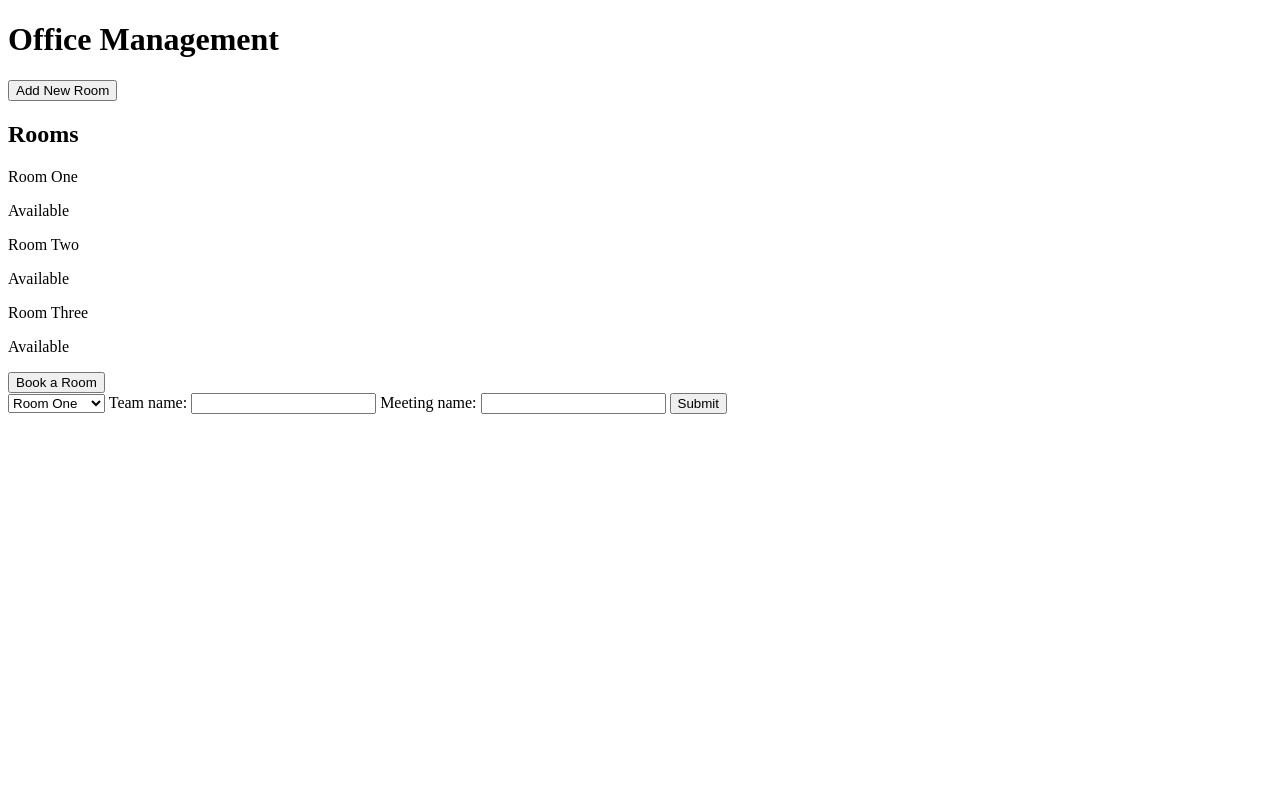
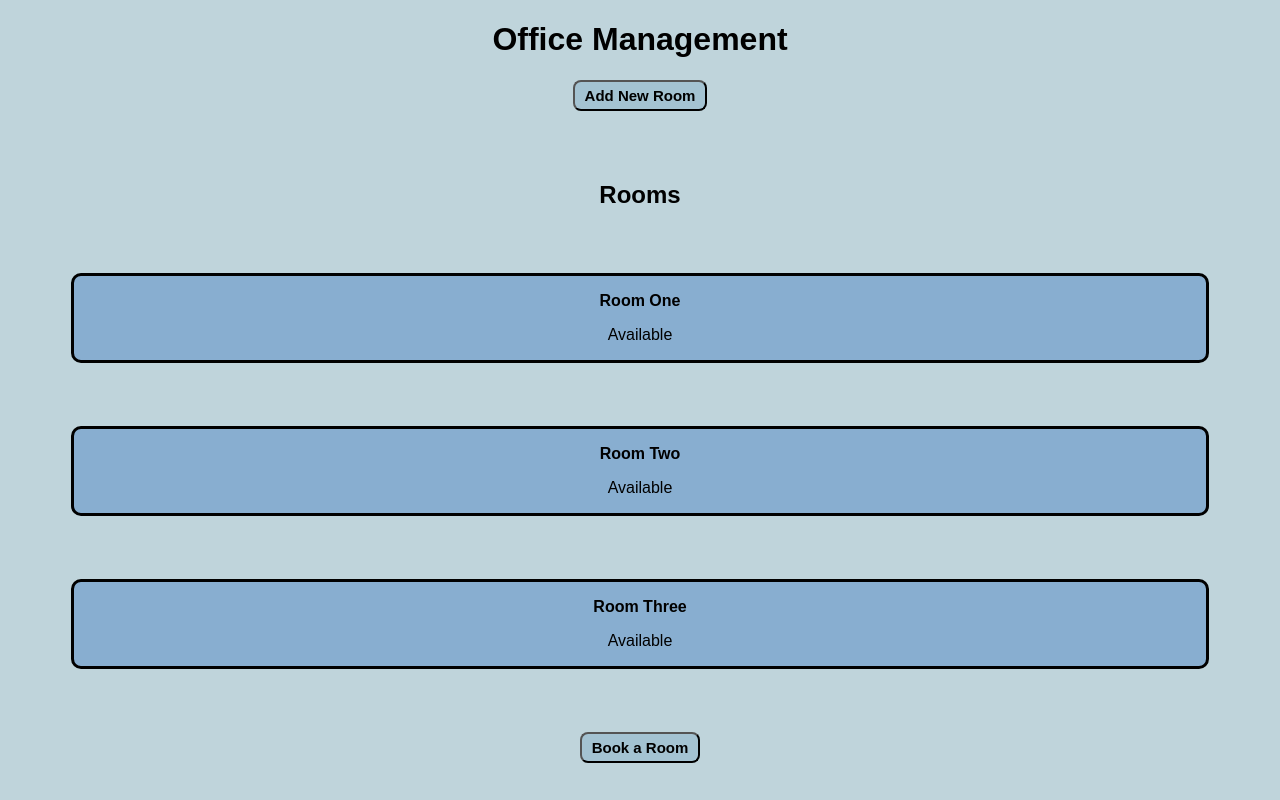
Before and after one commit to lewiscj97/office-management-js, a plain HTML site: page index.html in a window 1280 px wide. Both pictures are taken after a click on the button "Book a Room". Shown: the top 800 px of the page. Drawn offline with Linux system fonts and the light colour scheme.

Commit message:
style(*): add styling to webapp

```diff
--- a/index.html
+++ b/index.html
@@ -8,28 +8,33 @@
     <meta name="viewport" content="width=device-width, initial-scale=1">
     <script src="./src/Office.js"></script>
     <script src="./src/interface.js"></script>
+    <link rel="stylesheet" href="/styles/style.css">
   </head>
   <body>
     <h1>Office Management</h1>
-    <button id="add-new-room">Add New Room</button>
+    <div class="button-container">
+      <button id="add-new-room">Add New Room</button>
+    </div>
     <div id="new-room-container" style="display: none">
-      <input type="text" name="room-name" id="room-name">
-      <input id="new-room-submit" type="submit" value="Submit">
+      <input class="text-input" type="text" name="room-name" id="room-name">
+      <button id="new-room-submit" type="submit" value="Submit">Submit</button>
     </div>
     <div id="rooms">
       <h2>Rooms</h2>
       <section id="rooms-container">
       </section>
     </div>
-    <button id="booking-toggle">Book a Room</button>
+    <div class="button-container">
+      <button id="booking-toggle">Book a Room</button>
+    </div>
     <div id="book-room-container" style="display: none">
       <select name="booking-room" id="booking-room">
-      </select>
+      </select><br>
       <label for="team-name">Team name: </label>
-      <input type="text" name="team-name" id="team-name">
+      <input class="text-input" type="text" name="team-name" id="team-name"><br>
       <label for="meeting-name">Meeting name: </label>
-      <input type="text" name="meeting-name" id="meeting-name">
-      <input type="submit" value="Submit" id="submit-booking">
+      <input class="text-input" type="text" name="meeting-name" id="meeting-name"><br>
+      <button id="submit-booking">Submit</button>
     </div>
   </body>
 </html>
--- a/src/interface.js
+++ b/src/interface.js
@@ -57,6 +57,7 @@ document.addEventListener('DOMContentLoaded', () => {
         // button to exit
         const button = document.createElement('button');
         button.setAttribute('id', 'exit-room');
+        button.className = 'exit-button'
         button.innerText += 'Exit';
         button.addEventListener('click', () => {
           office.exit(room.name);
@@ -88,7 +89,7 @@ document.addEventListener('DOMContentLoaded', () => {
     hideNewRoomContainer();
   });
 
-  // Show form for adding new room on click
+  // Toggle room booking form
   document.querySelector('#booking-toggle').addEventListener('click', () => {
     toggleBookRoomContainer();
   });
@@ -104,6 +105,7 @@ document.addEventListener('DOMContentLoaded', () => {
     displayRooms();
   });
 
+  // Book a room
   document.querySelector('#submit-booking').addEventListener('click', () => {
     const teamName = document.querySelector('#team-name');
     const meetingName = document.querySelector('#meeting-name');
--- /dev/null
+++ b/styles/style.css
@@ -0,0 +1,69 @@
+body {
+  font-family: Arial, Helvetica, sans-serif;
+  align-items: center;
+  justify-content: center;
+  text-align: center;
+  background-color: #BFD4DB;
+}
+
+#rooms {
+  align-content: center;
+  justify-content: center;
+  text-align: center;
+}
+
+#book-room-container {
+  text-align: center;
+}
+
+.button-container {
+  text-align: center;
+  padding: 0 0 4%;
+}
+
+button {
+  border-radius: 8px;
+  background-color: #A4C3D2;
+  font-size: 15px;
+  padding: 5px 10px;
+  font-weight: bold;
+}
+
+button:hover {
+  background-color: #96B9D0;
+}
+
+.room {
+  border-style: solid;
+  margin: 5%;
+  border-radius: 10px;
+  background-color: #88AED0;
+}
+
+.room-name {
+  font-weight: bold;
+}
+
+.text-input {
+  padding: 6px;
+  border-radius: 8px;
+  margin-top: 1%;
+  margin-bottom: 1%;
+}
+
+#booking-room {
+  padding: 6px;
+  border-radius: 8px;
+  margin-top: 1%;
+  margin-bottom: 1%;
+}
+
+/* #book-room-container {
+  border-radius: 10px;
+  border-style: solid;
+  margin: 5%;
+} */
+
+.exit-button {
+  margin-bottom: 10px;
+}
```
